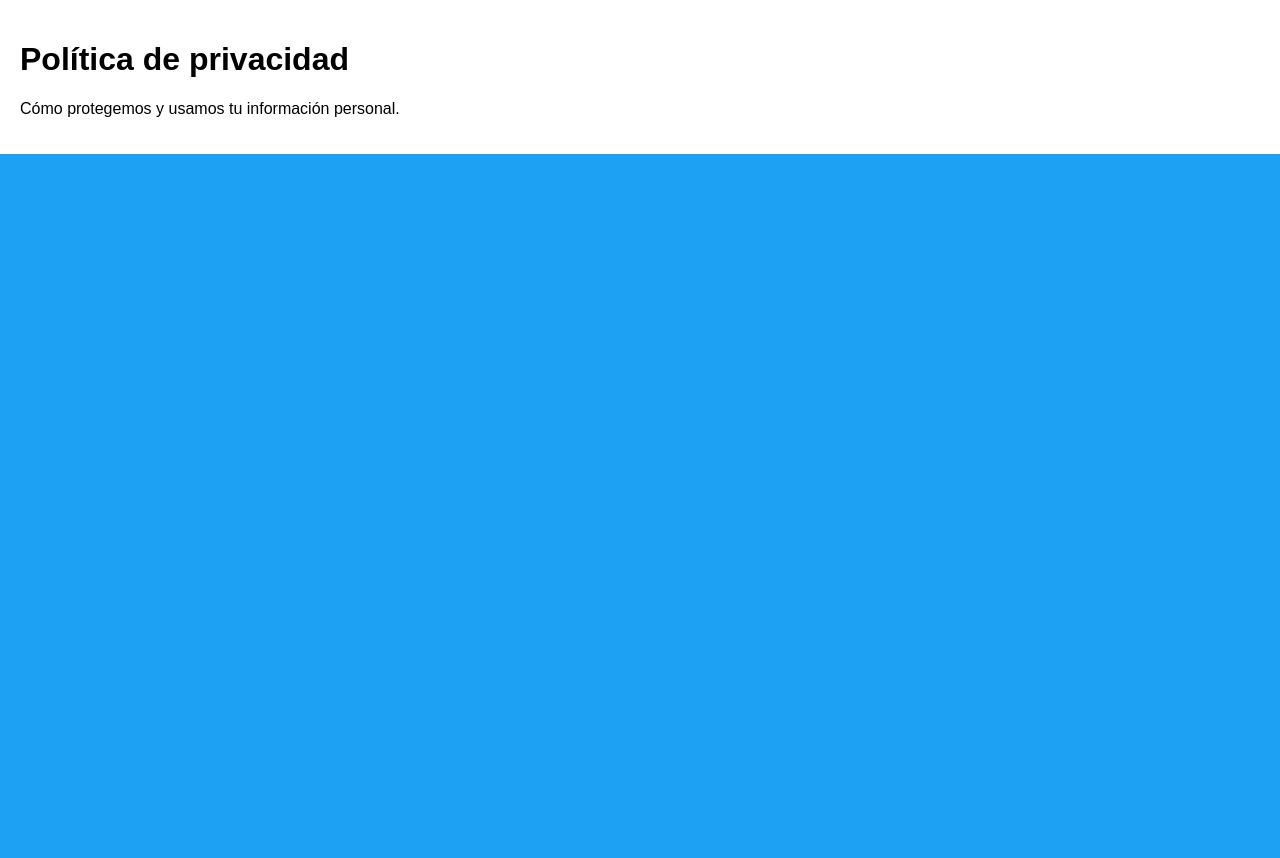
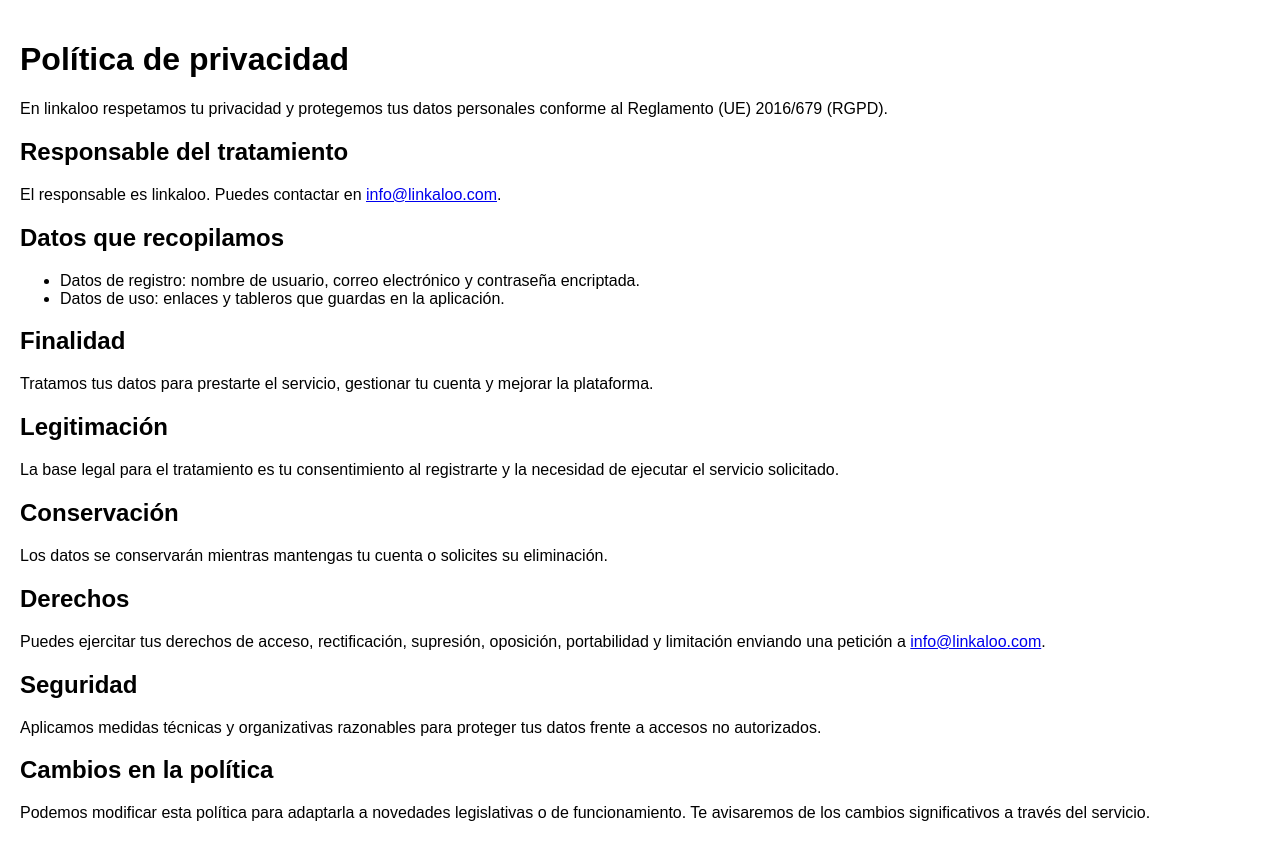
Before and after one commit to admivideo/linkaloo.com, a PHP site: page /politica_privacidad.php in a window 1280 px wide. Shown: the part 70-928 px from the top of the page. Before the commit the page ends 224 px from the top, so only its background shows below. Run offline with PHP 8.4, Linux system fonts and the light colour scheme; some web fonts are replaced.

Commit message:
chore: add legal and about pages content

```diff
--- a/cookies.php
+++ b/cookies.php
@@ -1,6 +1,7 @@
 <?php include 'header.php'; ?>
-<h1>Cookies</h1>
-<p>Información sobre el uso de cookies en el sitio.</p>
+<h1>Uso de cookies</h1>
+<p>linkaloo utiliza cookies propias y de terceros para recordar tus preferencias, medir el uso del sitio y mejorar nuestros servicios.</p>
+<p>Al continuar navegando aceptas su uso. Puedes obtener más información o gestionar tus preferencias en nuestra <a href="/politica_cookies.php">Política de cookies</a>.</p>
 </div>
 </body>
 </html>
--- a/politica_privacidad.php
+++ b/politica_privacidad.php
@@ -1,6 +1,25 @@
 <?php include 'header.php'; ?>
 <h1>Política de privacidad</h1>
-<p>Cómo protegemos y usamos tu información personal.</p>
+<p>En linkaloo respetamos tu privacidad y protegemos tus datos personales conforme al Reglamento (UE) 2016/679 (RGPD).</p>
+<h2>Responsable del tratamiento</h2>
+<p>El responsable es linkaloo. Puedes contactar en <a href="mailto:info@linkaloo.com">info@linkaloo.com</a>.</p>
+<h2>Datos que recopilamos</h2>
+<ul>
+    <li>Datos de registro: nombre de usuario, correo electrónico y contraseña encriptada.</li>
+    <li>Datos de uso: enlaces y tableros que guardas en la aplicación.</li>
+</ul>
+<h2>Finalidad</h2>
+<p>Tratamos tus datos para prestarte el servicio, gestionar tu cuenta y mejorar la plataforma.</p>
+<h2>Legitimación</h2>
+<p>La base legal para el tratamiento es tu consentimiento al registrarte y la necesidad de ejecutar el servicio solicitado.</p>
+<h2>Conservación</h2>
+<p>Los datos se conservarán mientras mantengas tu cuenta o solicites su eliminación.</p>
+<h2>Derechos</h2>
+<p>Puedes ejercitar tus derechos de acceso, rectificación, supresión, oposición, portabilidad y limitación enviando una petición a <a href="mailto:info@linkaloo.com">info@linkaloo.com</a>.</p>
+<h2>Seguridad</h2>
+<p>Aplicamos medidas técnicas y organizativas razonables para proteger tus datos frente a accesos no autorizados.</p>
+<h2>Cambios en la política</h2>
+<p>Podemos modificar esta política para adaptarla a novedades legislativas o de funcionamiento. Te avisaremos de los cambios significativos a través del servicio.</p>
 </div>
 </body>
 </html>
--- a/quienes_somos.php
+++ b/quienes_somos.php
@@ -1,6 +1,9 @@
 <?php include 'header.php'; ?>
 <h1>Quiénes somos</h1>
-<p>Conoce más sobre el equipo de linkaloo.</p>
+<p>linkaloo es una aplicación web creada para ayudarte a guardar y organizar tus enlaces favoritos en tableros personales.</p>
+<p>Nuestra misión es ofrecer una herramienta sencilla, privada y gratuita para que tengas a mano toda la información que te interesa.</p>
+<p>El proyecto es desarrollado por un pequeño equipo independiente que valora la privacidad y la experiencia de usuario.</p>
+<p>Si quieres ponerte en contacto con nosotros, escríbenos a <a href="mailto:info@linkaloo.com">info@linkaloo.com</a>.</p>
 </div>
 </body>
 </html>
```
Also changed, not shown: condiciones_servicio.php (+12 -1 lines), politica_cookies.php (+15 -1 lines).
